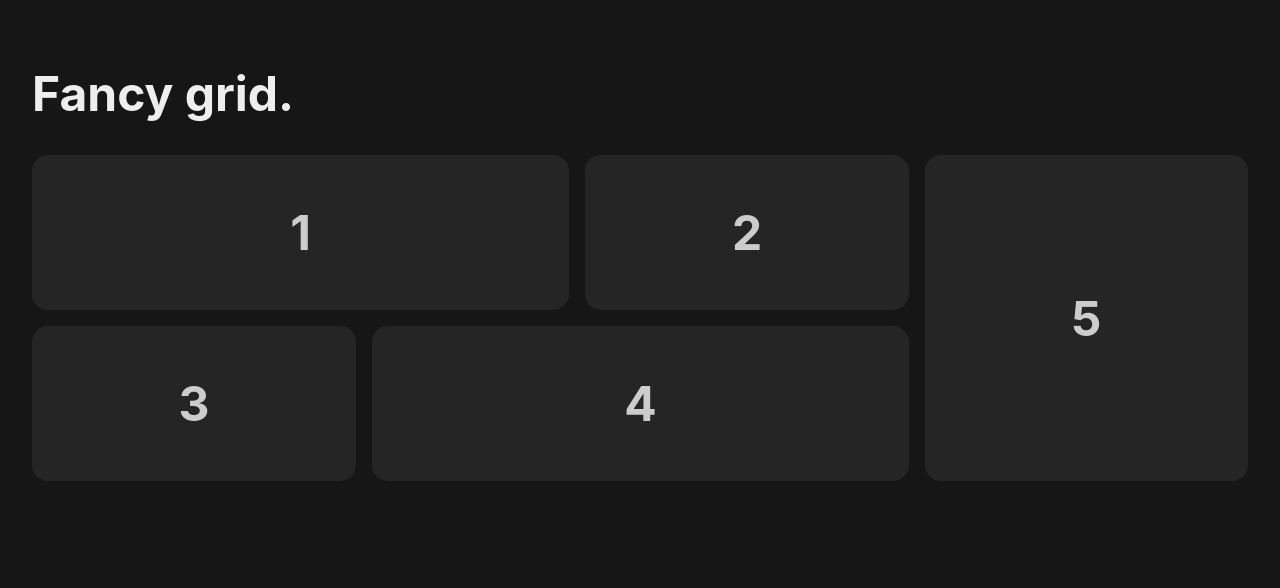
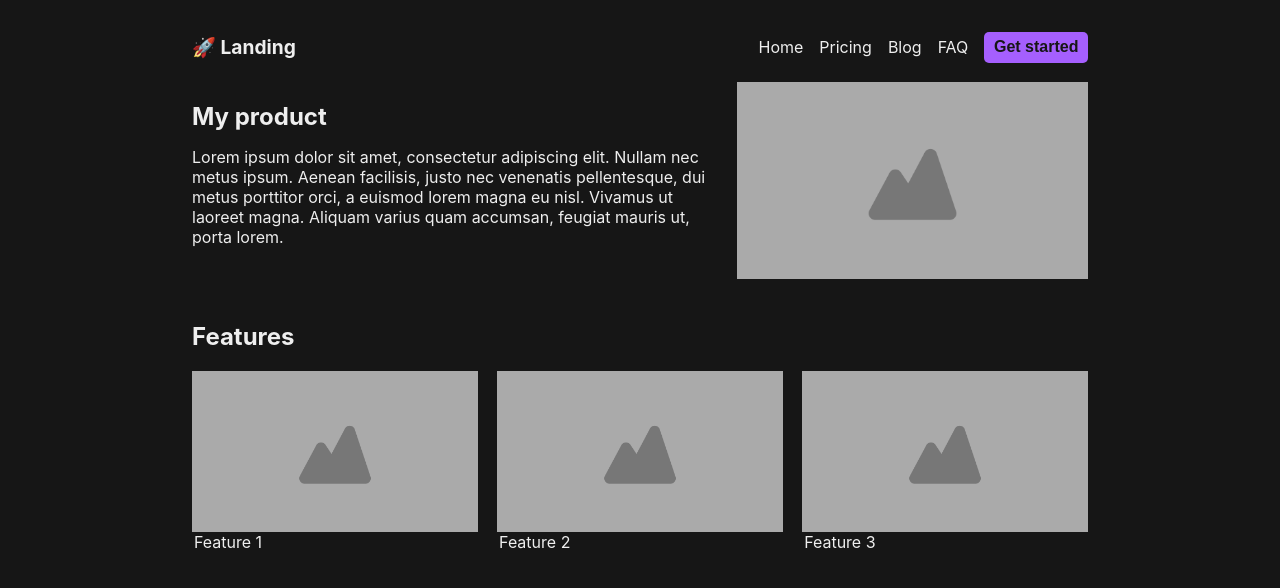
Before and after one commit to celestory/joy, a React (Vite) app: page / in a window 1280 px wide. Shown: the top 588 px of the page. Built offline with nearby package versions, Linux system fonts and the light colour scheme.

Commit message:
feat(examples): improve landing & fancy grid

```diff
--- a/src/core/types/theme.ts
+++ b/src/core/types/theme.ts
@@ -1,6 +1,6 @@
 export type CSSFont = 'serif' | 'sans-serif' | 'monospace';
 export type CSSWidth = '0' | `${number}rem` | `${number}%` | 'fit-content';
-export type CSSHeight = '0' | 'fill';
+export type CSSHeight = '0' | `${number}rem` | 'fill';
 export type CSSColor = `#${string}` | `hsla(${number}, ${number}%, ${number}%, ${number})`;
 export type CSSMargin = '0' | `${number}rem` | `${number}%` | 'auto';
 export type CSSPadding = '0' | `${number}rem` | `${number}em`;
--- a/src/examples/App.tsx
+++ b/src/examples/App.tsx
@@ -1,5 +1,5 @@
 import {ThemeProvider} from '../joy';
-import {FancyGrid} from './FancyGrid';
+import {Landing} from './Landing';
 
 export const App = () => {
     return (
@@ -32,7 +32,7 @@ export const App = () => {
                 turquoise: '#00E5D8',
             }}
         >
-            <FancyGrid />
+            <Landing />
         </ThemeProvider>
     );
 };
--- a/src/examples/FancyGrid.tsx
+++ b/src/examples/FancyGrid.tsx
@@ -1,12 +1,7 @@
 import styled from '@emotion/styled';
 import {Flex, Grid} from '../joy';
 
-const Wrapper = styled(Flex)`
-    background-color: var(--theme-background);
-`;
-
 const Heading = styled.h1`
-    color: var(--theme-foreground);
     font-size: 3em;
 `;
 
@@ -20,7 +15,7 @@ const GridItem = styled(Flex)`
 
 export const FancyGrid = () => {
     return (
-        <Wrapper direction="y" minHeight="fill" margin="0" padding="2rem">
+        <Flex direction="y" minHeight="fill" margin="0 auto" maxWidth="50rem" padding="2rem">
             <Heading>Fancy grid.</Heading>
             <Grid areas={`'one' 'two' 'three' 'four' 'five'`} md-areas={`'one one two five' 'three four four five'`} gap="1rem">
                 <GridItem item="grid" area="one" align="center" distribute="center" padding="3rem">
@@ -39,6 +34,6 @@ export const FancyGrid = () => {
                     5
                 </GridItem>
             </Grid>
-        </Wrapper>
+        </Flex>
     );
 };
--- a/src/examples/Landing.tsx
+++ b/src/examples/Landing.tsx
@@ -1,26 +1,35 @@
 import styled from '@emotion/styled';
 import {Box, Flex} from '../joy';
 
-const Page = styled(Flex)`
-    color: var(--theme-foreground);
-    background-color: var(--theme-background);
+const Logo = styled(Box)`
+    font-size: 1.2rem;
+    font-weight: bold;
+`;
+
+const Button = styled(Box)`
+    color: var(--theme-background);
+    border: none;
+    cursor: pointer;
+    border-radius: 5px;
+    font-size: 1rem;
+    font-weight: bold;
+    background-color: var(--theme-purple);
 `;
 
 export const Landing = () => {
     return (
-        <Page el="main" direction="y" gap="1.2rem" minHeight="fill">
+        <Flex el="main" direction="y" gap="1.2rem" minHeight="fill" maxWidth="60rem" margin="0 auto" padding="2rem">
             <Flex el="nav" width="100%" gap="1rem" align="center">
-                <Flex margin="0 auto 0 0" align="center" gap="6rem">
-                    <img width="32px" src="/logo.svg" alt="Logo" />
-                    <div style={{fontWeight: 'bold', fontSize: '1.2rem'}}>Joy</div>
-                </Flex>
+                <Logo margin="0 auto 0 0">🚀 Landing</Logo>
                 <Box>Home</Box>
                 <Box>Pricing</Box>
                 <Box>Blog</Box>
                 <Box>FAQ</Box>
-                <Box>Get started 🚀</Box>
+                <Button el="button" padding="0.4em 0.6em">
+                    Get started
+                </Button>
             </Flex>
-            <Flex el="section" gap="1.2rem" align="center">
+            <Flex el="section" gap="1.2rem" align="center" direction="y" md-direction="x">
                 <Flex direction="y" width="60%">
                     <Box el="h1" margin="0">
                         My product
@@ -32,26 +41,26 @@ export const Landing = () => {
                     </Box>
                 </Flex>
                 <Box width="40%">
-                    <img style={{width: '100%'}} src="https://picsum.photos/id/9/367/267" alt="Macbook on desk" />
+                    <img style={{width: '100%'}} src="/default-image.png" alt="Default image" />
                 </Box>
             </Flex>
             <Flex el="section" direction="y" width="100%">
                 <Box el="h2">Features</Box>
                 <Flex gap="1.2rem" direction="y" md-direction="x">
                     <Flex el="picture" direction="y" grow>
-                        <img style={{width: '100%'}} src="https://picsum.photos/id/9/367/267" alt="Macbook on desk" />
+                        <img style={{width: '100%'}} src="/default-image.png" alt="Default image" />
                         <Box el="legend">Feature 1</Box>
                     </Flex>
                     <Flex el="picture" direction="y" grow>
-                        <img style={{width: '100%'}} src="https://picsum.photos/id/9/367/267" alt="Macbook on desk" />
+                        <img style={{width: '100%'}} src="/default-image.png" alt="Default image" />
                         <Box el="legend">Feature 2</Box>
                     </Flex>
                     <Flex el="picture" direction="y" grow>
-                        <img style={{width: '100%'}} src="https://picsum.photos/id/9/367/267" alt="Macbook on desk" />
+                        <img style={{width: '100%'}} src="/default-image.png" alt="Default image" />
                         <Box el="legend">Feature 3</Box>
                     </Flex>
                 </Flex>
             </Flex>
-        </Page>
+        </Flex>
     );
 };
--- a/src/index.css
+++ b/src/index.css
@@ -6,4 +6,6 @@
 }
 body {
     margin: 0;
+    color: var(--theme-foreground);
+    background-color: var(--theme-background);
 }
```
Also changed, not shown: public/default-image.png (added), 1 other file (tests, documents, lock files or other folders).
